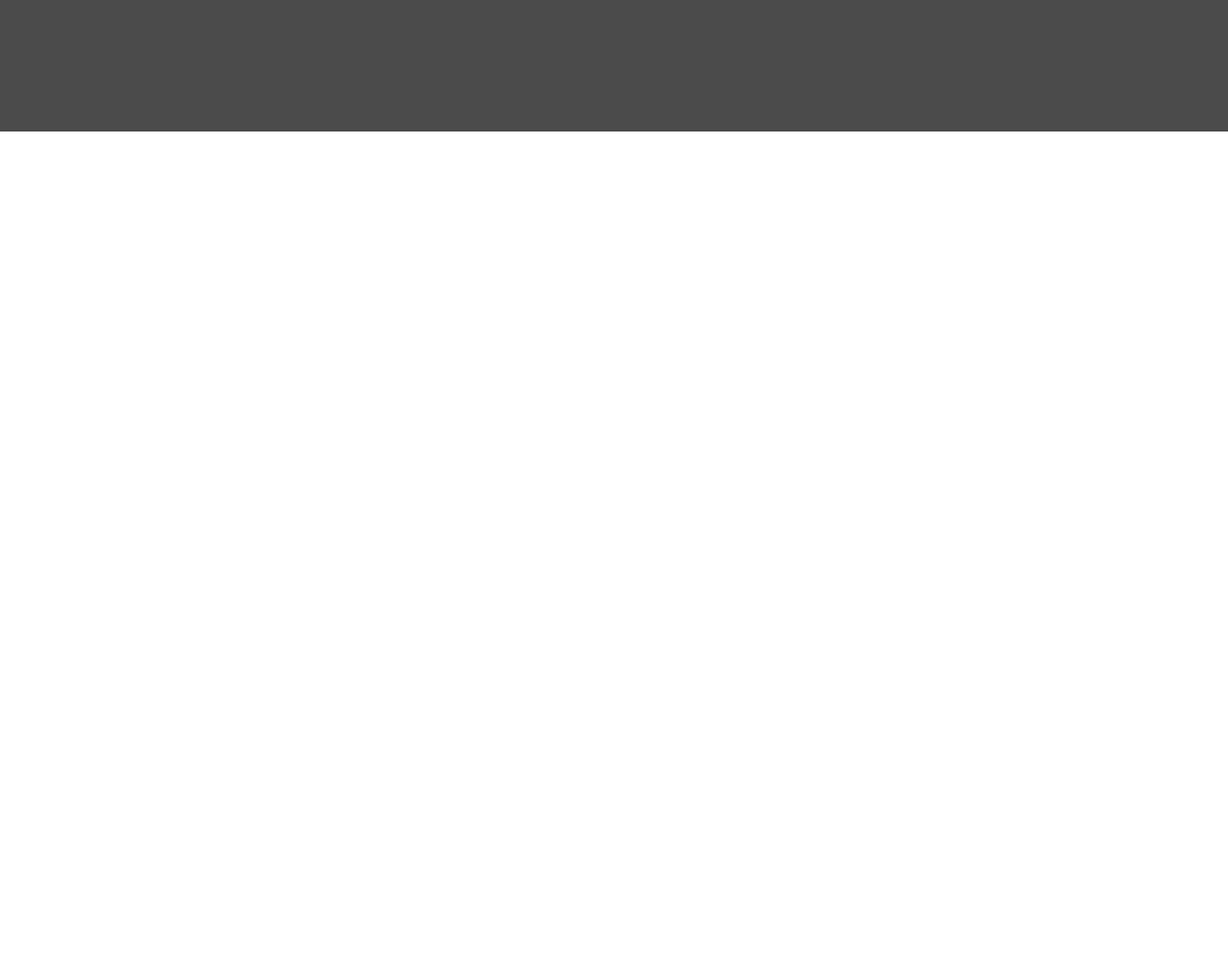
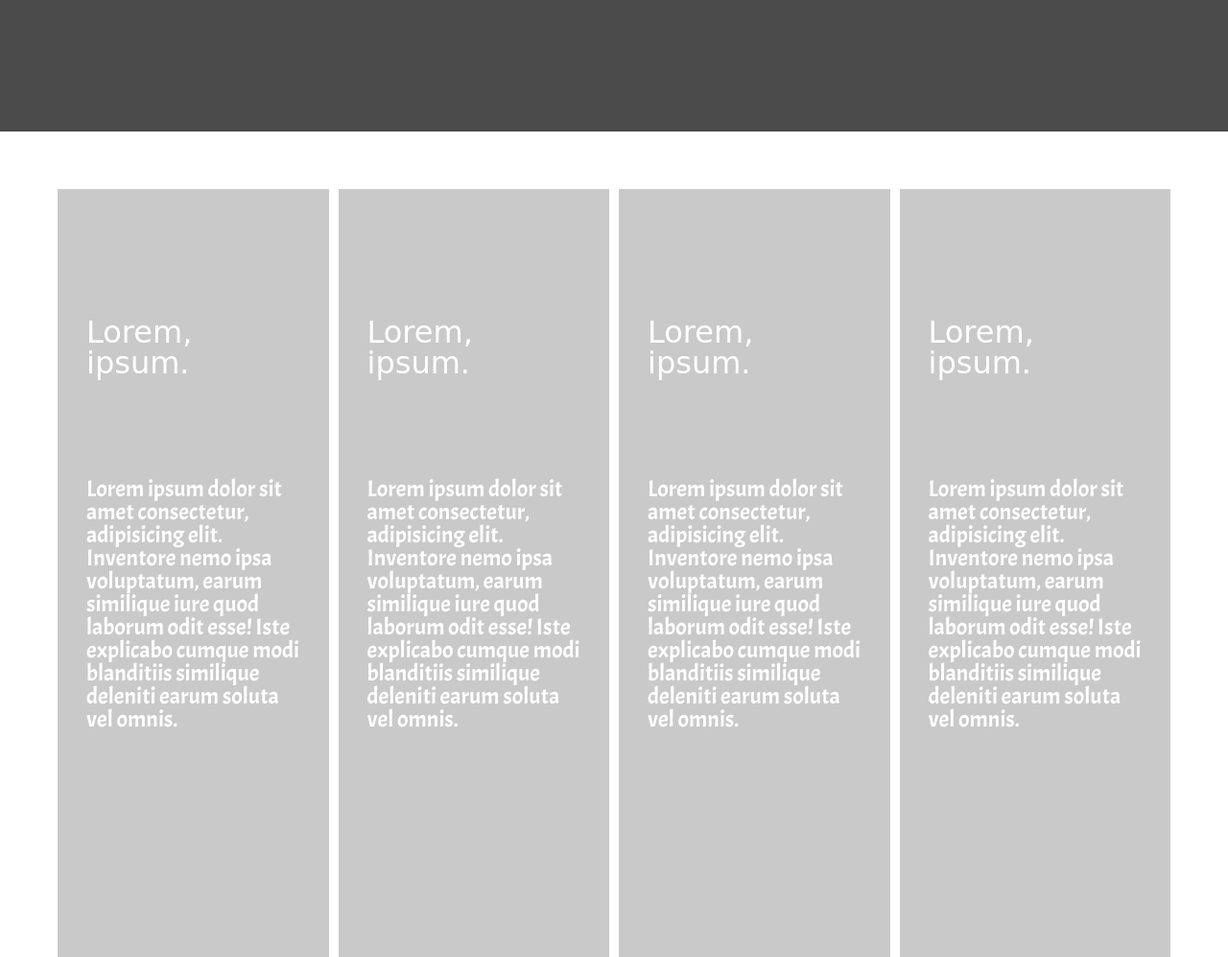
Before and after one commit to Nazeh/Design-tear-down, a plain HTML site: page index.html in a window 1280 px wide. Shown: the part 5820-6817 px from the top of the page at 96% size. Drawn offline with Linux system fonts and the light colour scheme; a web font is replaced by a local one.

Commit message:
finished layout and validated html & css

```diff
--- a/assets/stylesheets/main.css
+++ b/assets/stylesheets/main.css
@@ -1,14 +1,14 @@
-body{
-    color:white;
+body {
+    color: white;
     font-family: 'Acme', sans-serif;
     font-size: 24px;
 }
 
-div{
+div {
     display: grid;
 }
 
-h1{
+h1 {
     font-family: 'Patua One', cursive;
     font-size: 32px;
     place-self: center;
@@ -16,52 +16,53 @@ h1{
 
 
 /* ======== weights ======= */
-.w1{
+.w1 {
     background-color: rgb(201, 201, 201);
 }
 
-.w2{
+.w2 {
     background-color: rgb(175, 175, 175);
 }
 
-.w3{
+.w3 {
     background-color: rgb(151, 151, 151);
 }
 
-.w4{
+.w4 {
     background-color: rgb(125, 125, 125);
 }
 
-.w5{
+.w5 {
     background-color: rgb(102, 102, 102);
 }
 
-.w6{
+.w6 {
     background-color: rgb(75, 75, 75);
 }
 
-.w7{
+.w7 {
     background-color: rgb(51, 51, 51);
 }
+
 /* ======================== */
 
-header{
+header {
     display: grid;
-    grid-template-columns: 240px repeat(5,auto) 230px;
+    grid-template-columns: 240px repeat(5, auto) 230px;
     width: 100%;
     height: 180px;
 
 }
 
-header :nth-last-child(1){
+header :nth-last-child(1) {
     font-size: 24px;
 }
 
-main{
+main {
     position: relative;
 }
 
-.miss{
+.miss {
     position: absolute;
 
     transform: translateX(-50%);
@@ -73,38 +74,40 @@ main{
     font-weight: bold;
     text-align: center
 }
-.miss span{
+
+.miss span {
 
     padding: 10px;
     line-height: 1.5em;
 }
 
-.articles{
+.articles {
     height: 1400px;
     width: 100%;
     display: grid;
     grid-template-columns: 1fr 1fr;
 }
 
-.articles div{
+.articles div {
     width: 100%;
     height: 100%;
 }
 
 
-.latest-post{
+.latest-post {
     display: grid;
-    grid-template-columns: repeat(4,1fr);
+    grid-template-columns: repeat(4, 1fr);
     grid-template-rows: 650px 650px 650px;
     grid-gap: 20px;
     padding: 20px;
 
 }
-.latest-post div{
+
+.latest-post div {
     padding: 30px;
 }
 
-.latest-post :nth-child(4){
+.latest-post :nth-child(4) {
     height: 140px;
     width: 280px;
     border-radius: 10px;
@@ -112,7 +115,7 @@ main{
     margin-top: 100px;
 }
 
-.square{
+.square {
     grid-column: span 2;
     border-radius: 10px;
 }
@@ -120,51 +123,82 @@ main{
 
 
 
-.coming-up{
+.coming-up {
     width: 100%;
     height: 800px;
     justify-content: center;
 }
 
 
-.community{
+.community {
     margin: 40px;
     grid-template-rows: 266px repeat(3, 217px);
     grid-template-columns: 1fr 1fr;
     grid-gap: 50px;
 }
 
-.community div{
+.community div {
     padding: 0 150px;
 }
 
-.community h1{
+.community h1 {
     justify-self: left;
 }
 
-.community :nth-child(1){
+.community :nth-child(1) {
     grid-column: span 2;
 }
 
 
-.design-sys{
+.design-sys {
     width: 100%;
     height: 400px;
     justify-content: left;
     padding-left: 50px;
 }
-.design-sys h1{
+
+.design-sys h1 {
     justify-self: left;
 }
 
 
-.newsletter{
-    height: 1024px;
-
+.curated{
+    height: 800px;
+    grid-template-columns: repeat(4,1fr);
+    margin:60px;
+    grid-gap: 10px;
 }
 
-footer{
+.curated div{
+    padding: 30px;
+}
+
+.curated h1{
+    justify-self: left ;
+}
+
+
+.newsletter {
+    height: 1024px;
+    margin: 100px;
+    margin-bottom: 320px;
+    border-radius: 20px;
+}
+
+footer {
     width: 100%;
     height: 700px;
 
 }
+
+footer div {
+    width: 100%;
+    height: 100%;
+}
+
+footer div ul {
+    display: grid;
+    grid-template-columns: repeat(7, auto);
+    justify-self: center;
+    grid-gap: 10px;
+}
--- a/index.html
+++ b/index.html
@@ -1,5 +1,5 @@
 <!DOCTYPE html>
-<html lang="en">
+<html lang="zxx">
 
 <head>
     <meta charset="UTF-8">
@@ -143,13 +143,57 @@
             Lorem ipsum dolor sit amet consectetur, adipisicing elit. Iste sapiente ipsa ipsum temporibus omnis.
         </div>
 
-        <div class="newsletter">
+        <div class="curated">
+            <div class="w1">
+                <h1>Lorem, ipsum.</h1>
+                Lorem ipsum dolor sit amet consectetur, adipisicing elit. Inventore nemo ipsa voluptatum, earum
+                similique iure quod laborum odit esse! Iste explicabo cumque modi blanditiis similique deleniti earum
+                soluta vel omnis.
+            </div>
+            <div class="w1">
+                <h1>Lorem, ipsum.</h1>
+                Lorem ipsum dolor sit amet consectetur, adipisicing elit. Inventore nemo ipsa voluptatum, earum
+                similique iure quod laborum odit esse! Iste explicabo cumque modi blanditiis similique deleniti earum
+                soluta vel omnis.
+            </div>
+            <div class="w1">
+                <h1>Lorem, ipsum.</h1>
+                Lorem ipsum dolor sit amet consectetur, adipisicing elit. Inventore nemo ipsa voluptatum, earum
+                similique iure quod laborum odit esse! Iste explicabo cumque modi blanditiis similique deleniti earum
+                soluta vel omnis.
+            </div>
+            <div class="w1">
+                <h1>Lorem, ipsum.</h1>
+                Lorem ipsum dolor sit amet consectetur, adipisicing elit. Inventore nemo ipsa voluptatum, earum
+                similique iure quod laborum odit esse! Iste explicabo cumque modi blanditiis similique deleniti earum
+                soluta vel omnis.
+            </div>
+
+
+        </div>
+
+
+        <div class="newsletter w6">
+            <h1>Lorem, ipsum.</h1>
 
         </div>
 
     </main>
 
-    <footer>
+    <footer class="w5">
+        <div>
+            <h1>Lorem, ipsum.</h1>
+            <ul>
+                <li>Lorem, ipsum.</li>
+                <li>Lorem, ipsum.</li>
+                <li>Lorem, ipsum.</li>
+                <li>Lorem, ipsum.</li>
+                <li>Lorem, ipsum.</li>
+                <li>Lorem, ipsum.</li>
+                <li>Lorem, ipsum.</li>
+            </ul>
+        </div>
+
 
     </footer>
 </body>
```
